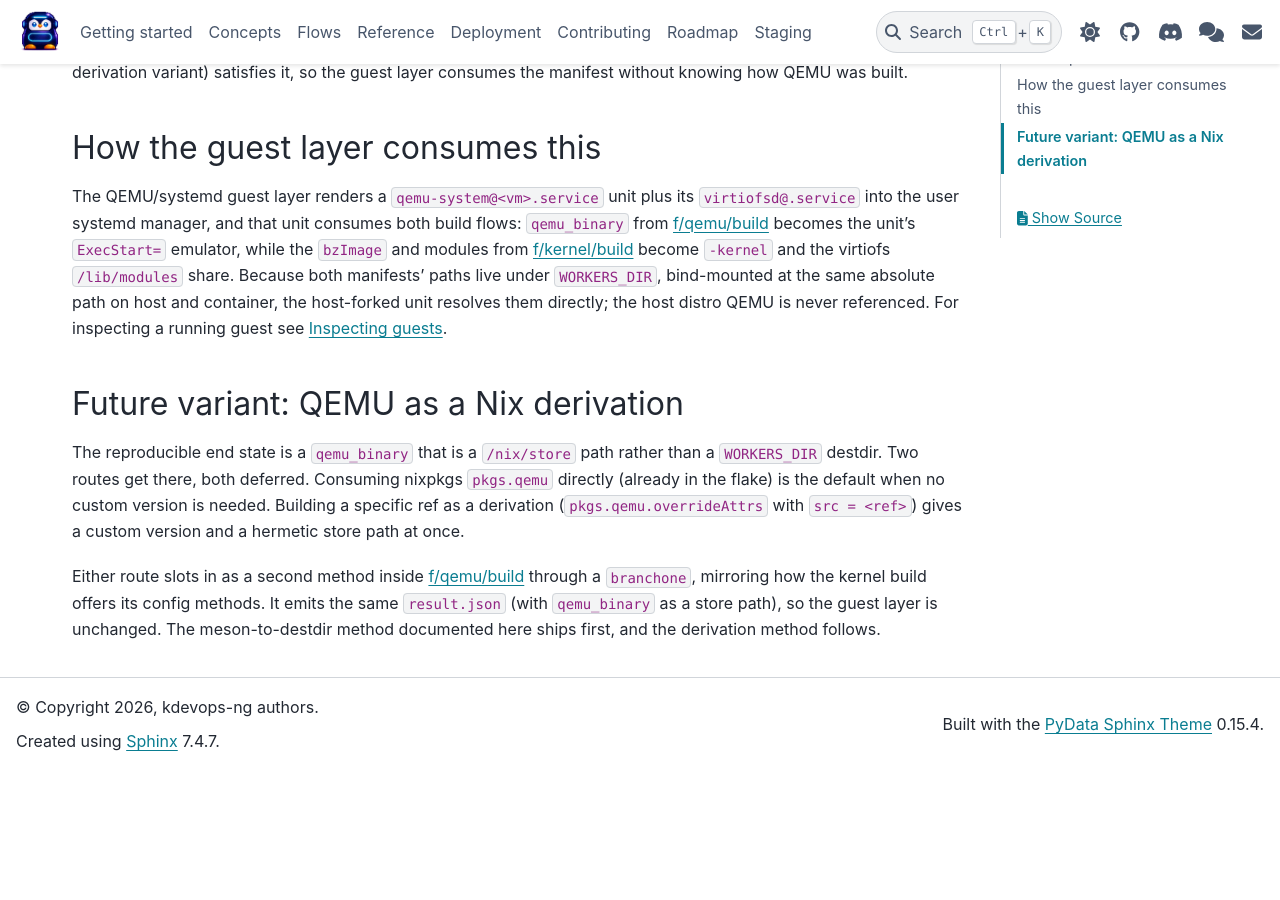
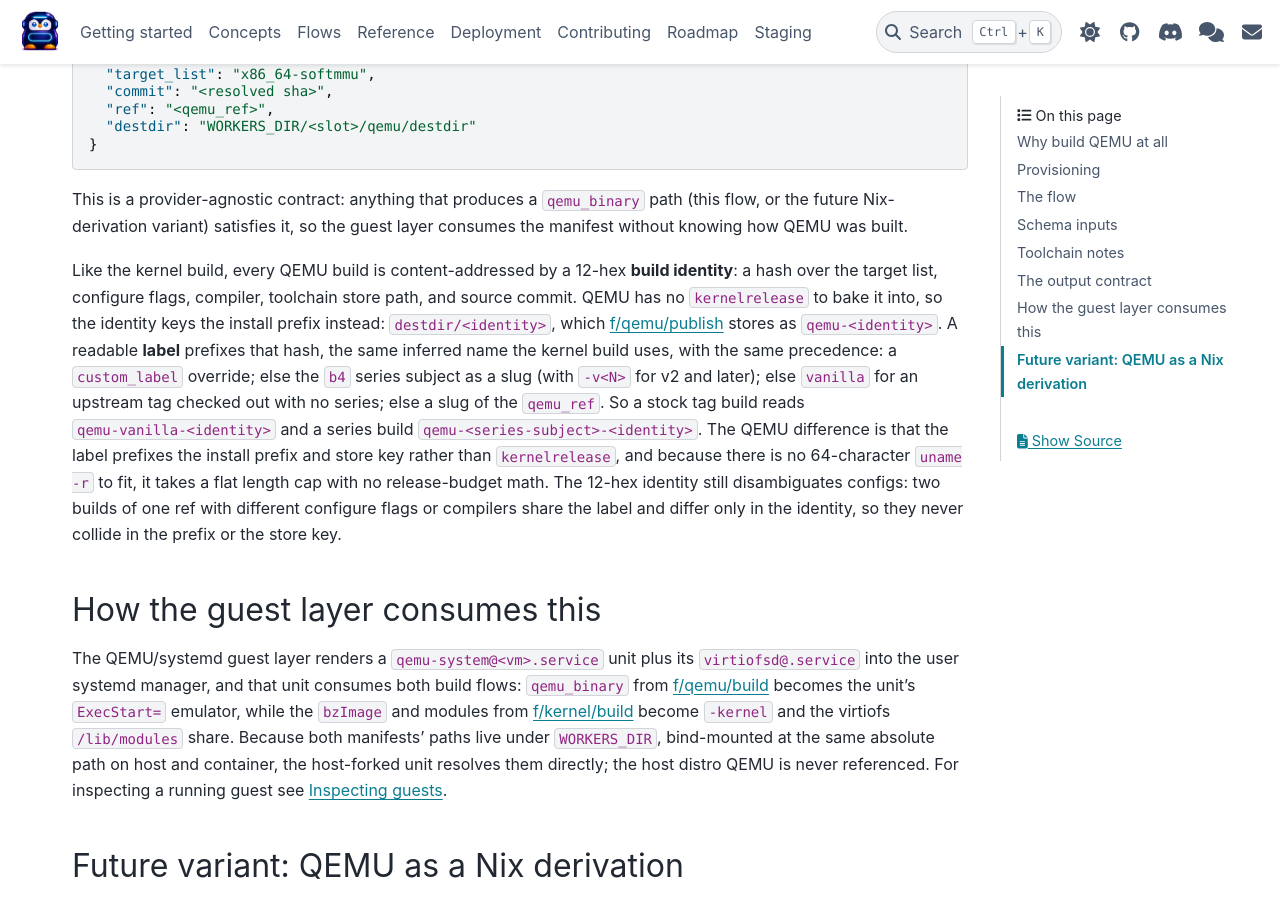
Before and after one commit to dagomez137/kdevops-ng, a Sphinx documentation site: the page built from docs/flows/qemu-build.rst, in a window 1280 px wide and 900 px high, scrolled down 4151 px. Built offline with Sphinx 7.4.7 and the PyData theme 0.15.4, drawn with Linux system fonts in a browser that asks for light colours; before the commit the page ends 4922 px from its top, so only the background shows below that; some of the changed text lies outside the part shown.

Commit message:
docs: document the qemu build identity labels
Document the readable label on the QEMU build flow page: the prefix-keyed
identity now reads qemu-vanilla-<identity> or
qemu-<series-subject>-<identity>, with the same precedence as the kernel
and the QEMU difference that it prefixes the install prefix and store key
rather than kernelrelease, with no 64-char limit. Note the 12-hex
identity still tells two configs of one ref apart, and add the
custom_label and label schema-input entries.

Generated-by: Claude AI
Signed-off-by: Daniel Gomez <da.gomez@kernel.org>

```diff
--- a/docs/flows/qemu-build.rst
+++ b/docs/flows/qemu-build.rst
@@ -137,6 +137,14 @@ The form surfaces the choices a maintainer actually makes:
    The tag, branch, or SHA to check out from the Bare. Default ``v11.0.0``,
    configurable exactly like the kernel flow's ``git_ref``.
 
+``custom_label`` and ``label``
+   The build identity's name is inferred from the ref and any series (see
+   `The output contract`_), so naming is left off by default. Turn on
+   ``custom_label`` to name the build yourself: ``label`` then replaces the
+   auto-derived ``vanilla``/series name in the install prefix and store key. It
+   is bounded to 40 characters. Use it to tag a one-off experiment whose ref or
+   series would not yield a meaningful name.
+
 ``target_list``
    A multiselect of QEMU's emulator targets, passed as ``--target-list`` and
    enumerated from the source's ``configs/targets/*.mak`` (``*-softmmu`` for
@@ -223,6 +231,24 @@ This is a provider-agnostic contract: anything that produces a ``qemu_binary``
 path (this flow, or the future Nix-derivation variant) satisfies it, so the
 guest layer consumes the manifest without knowing how QEMU was built.
 
+Like the kernel build, every QEMU build is content-addressed by a 12-hex
+**build identity**: a hash over the target list, configure flags, compiler,
+toolchain store path, and source commit. QEMU has no ``kernelrelease`` to bake
+it into, so the identity keys the install prefix instead:
+``destdir/<identity>``, which `f/qemu/publish`_ stores as ``qemu-<identity>``.
+A readable **label** prefixes that hash, the same inferred name the kernel
+build uses, with the same precedence: a ``custom_label`` override; else the
+``b4`` series subject as a slug (with ``-v<N>`` for v2 and later); else
+``vanilla`` for an upstream tag checked out with no series; else a slug of the
+``qemu_ref``. So a stock tag build reads ``qemu-vanilla-<identity>`` and a
+series build ``qemu-<series-subject>-<identity>``. The QEMU difference is that
+the label prefixes the install prefix and store key rather than
+``kernelrelease``, and because there is no 64-character ``uname -r`` to fit, it
+takes a flat length cap with no release-budget math. The 12-hex identity still
+disambiguates configs: two builds of one ref with different configure flags or
+compilers share the label and differ only in the identity, so they never
+collide in the prefix or the store key.
+
 How the guest layer consumes this
 =================================
 
@@ -254,6 +280,8 @@ first, and the derivation method follows.
 
 .. _f/qemu/build:
    https://github.com/dagomez137/kdevops-ng/tree/main/f/qemu/build.flow
+.. _f/qemu/publish:
+   https://github.com/dagomez137/kdevops-ng/tree/main/f/qemu/publish.py
 .. _f/kernel/build:
    https://github.com/dagomez137/kdevops-ng/tree/main/f/kernel/build.flow
 .. _f/workbench/fetch:
```
